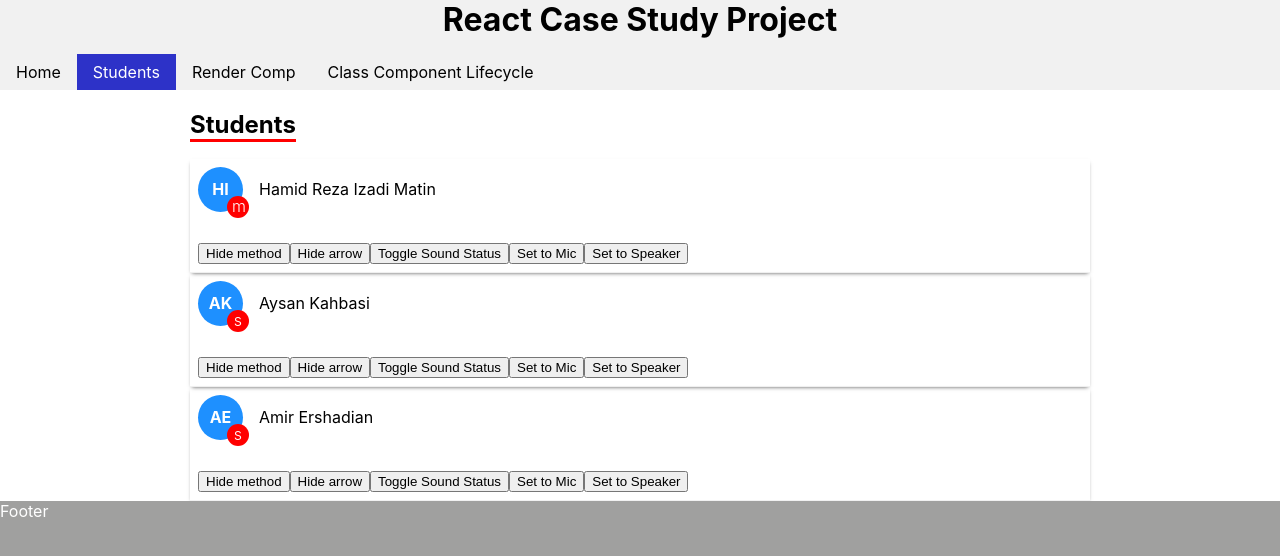
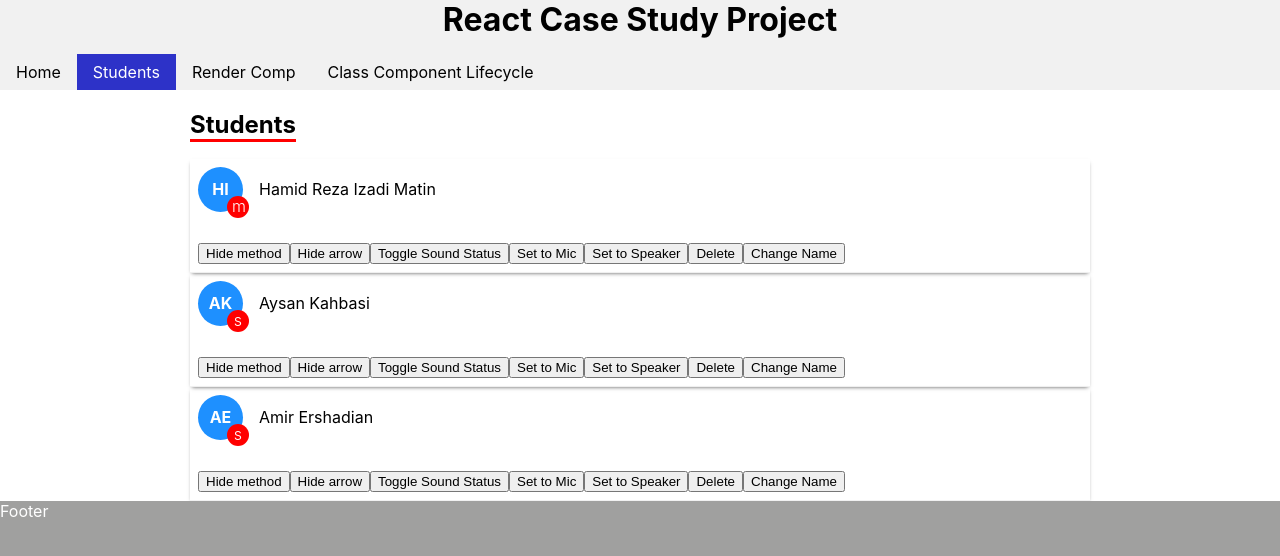
Before and after one commit to hamidmatin/ReactJS-00-01-20, a React (Create React App) app: page /students in a window 1280 px wide. Shown: the top 556 px of the page. Built offline with nearby package versions, Linux system fonts and the light colour scheme.

Commit message:
Fragment and delete record

```diff
--- a/src/components/student/Student.js
+++ b/src/components/student/Student.js
@@ -10,7 +10,7 @@ export default class Student extends Component {
 
     this.state = {
       visible: true,
-      soundStatus: props.soundStatus,
+      soundStatus: props.student.soundStatus,
     };
   }
 
@@ -38,17 +38,24 @@ export default class Student extends Component {
     this.setState({ ...this.state, soundStatus });
   };
 
+  changeName = () => {
+    this.props.onChangeStudentName(
+      this.props.student.id,
+      'New ' + this.props.student.firstName,
+      'New ' + this.props.student.lastName
+    );
+  };
   render() {
     return this.state.visible ? (
       <div className='student'>
         <div className='content'>
           <div className='avatar'>
-            {this.props.firstName[0]}
-            {this.props.lastName[0]}
+            {this.props.student.firstName[0]}
+            {this.props.student.lastName[0]}
             <div className='sound-status'>{this.state.soundStatus}</div>
           </div>
           <div className='full-name'>
-            {this.props.firstName} {this.props.lastName}
+            {this.props.student.firstName} {this.props.student.lastName}
           </div>
         </div>
         <div className='action'>
@@ -67,6 +74,8 @@ export default class Student extends Component {
           >
             Set to Speaker
           </button>
+          <button onClick={this.props.onDeleteStudent}>Delete</button>
+          <button onClick={this.changeName}>Change Name</button>
         </div>
       </div>
     ) : null;
--- a/src/components/student/Students.js
+++ b/src/components/student/Students.js
@@ -7,16 +7,19 @@ export default class Students extends Component {
     this.state = {
       studentList: [
         {
+          id: 1,
           firstName: 'Hamid Reza',
           lastName: 'Izadi Matin',
           soundStatus: 'm',
         },
         {
+          id: 2,
           firstName: 'Aysan',
           lastName: 'Kahbasi',
           soundStatus: 's',
         },
         {
+          id: 3,
           firstName: 'Amir',
           lastName: 'Ershadian',
           soundStatus: 's',
@@ -24,19 +27,44 @@ export default class Students extends Component {
       ],
     };
   }
+
+  deleteStudentHandler = (id) => {
+    console.log(`Delete index = ${id}`);
+
+    this.setState({
+      ...this.state,
+      studentList: this.state.studentList.filter(s=>s.id !== id),
+    });
+  };
+  changeStudentName = (id, newFirstName, newLastName) => {
+    const studentList = [...this.state.studentList]
+
+    const student = studentList.find(s => s.id === id)
+
+    student.firstName = newFirstName;
+    student.lastName = newLastName;
+
+    this.setState({...this.state, studentList})
+   }
   render() {
     return (
-      <div>
+      <React.Fragment>
         <h2 className='page-title'>
           <span>Students</span>
         </h2>
-        {this.state.studentList.map((student, index) => (
-          <Student key={index}
-                   firstName={student.firstName}
-                   lastName={student.lastName}
-                   soundStatus={student.soundStatus}/>
+        {this.state.studentList.map((student) => (
+          <Student
+            key={student.id}
+            student={student}
+            onDeleteStudent={() => {
+              this.deleteStudentHandler(student.id);
+            }}
+            onChangeStudentName={this.changeStudentName}
+          />
         ))}
-      </div>
+      </React.Fragment>
     );
   }
+
+
 }
```
